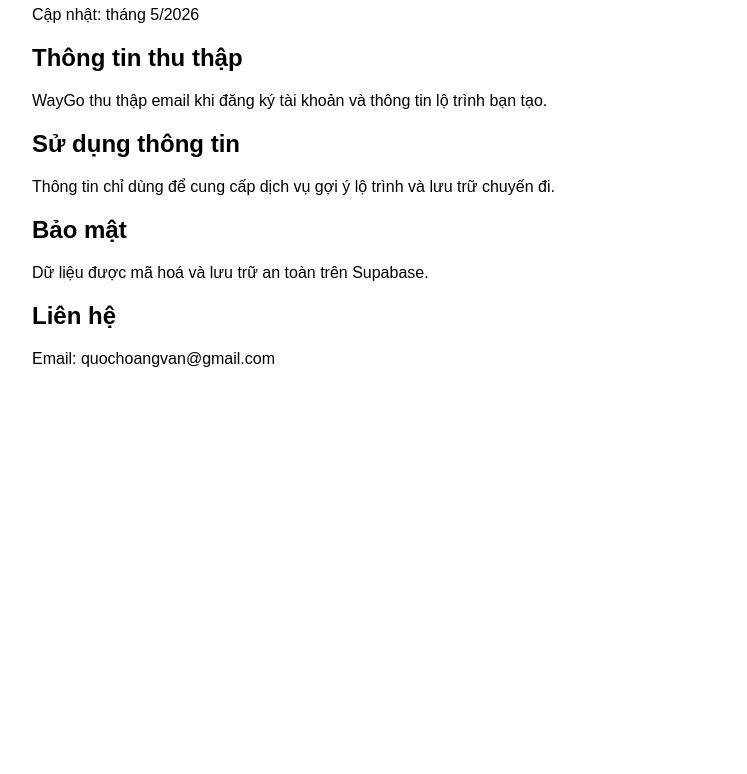
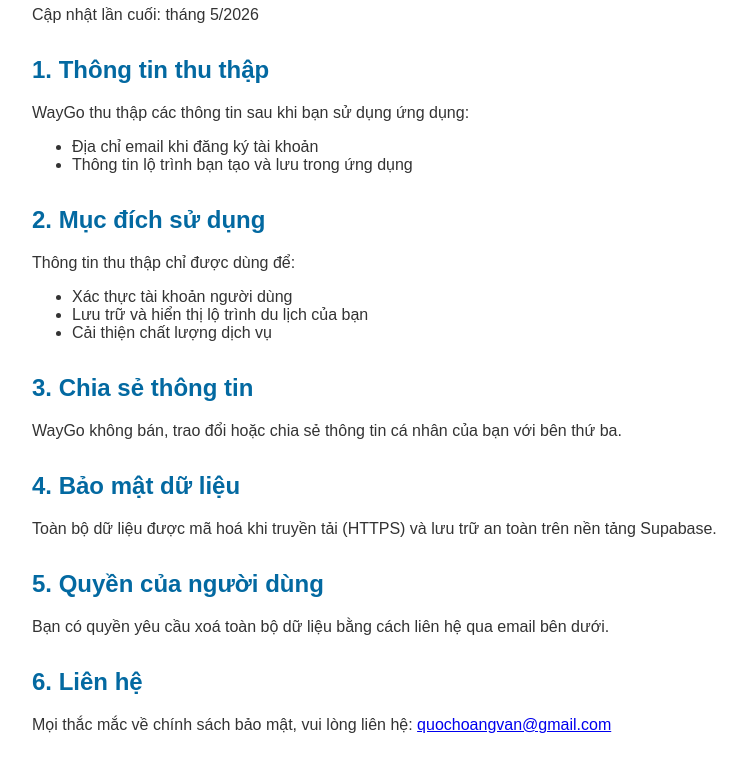
Before and after one commit to quochv/waygo-privacy, a plain HTML site: page index.html in a window 1280 px wide. Shown: the part 92-866 px from the top of the page, without its empty margins (208-955 px from the left). Before the commit the page ends 800 px from the top, so only its background shows below. Drawn offline with Linux system fonts and the light colour scheme.

Commit message:
Update index.html

```diff
--- a/index.html
+++ b/index.html
@@ -1,16 +1,44 @@
 <!DOCTYPE html>
 <html lang="vi">
-<head><meta charset="UTF-8"><title>WayGo - Chính sách bảo mật</title></head>
-<body style="font-family:Arial;max-width:800px;margin:40px auto;padding:0 20px">
+<head>
+  <meta charset="UTF-8">
+  <meta name="viewport" content="width=device-width, initial-scale=1.0">
+  <title>WayGo - Chính sách bảo mật</title>
+  <style>
+    body { font-family: Arial, sans-serif; max-width: 800px; margin: 40px auto; padding: 0 24px; color: #333; }
+    h1 { color: #0EA5E9; }
+    h2 { color: #0369A1; margin-top: 32px; }
+  </style>
+</head>
+<body>
   <h1>Chính sách bảo mật - WayGo</h1>
-  <p>Cập nhật: tháng 5/2026</p>
-  <h2>Thông tin thu thập</h2>
-  <p>WayGo thu thập email khi đăng ký tài khoản và thông tin lộ trình bạn tạo.</p>
-  <h2>Sử dụng thông tin</h2>
-  <p>Thông tin chỉ dùng để cung cấp dịch vụ gợi ý lộ trình và lưu trữ chuyến đi.</p>
-  <h2>Bảo mật</h2>
-  <p>Dữ liệu được mã hoá và lưu trữ an toàn trên Supabase.</p>
-  <h2>Liên hệ</h2>
-  <p>Email: quochoangvan@gmail.com</p>
+  <p>Cập nhật lần cuối: tháng 5/2026</p>
+
+  <h2>1. Thông tin thu thập</h2>
+  <p>WayGo thu thập các thông tin sau khi bạn sử dụng ứng dụng:</p>
+  <ul>
+    <li>Địa chỉ email khi đăng ký tài khoản</li>
+    <li>Thông tin lộ trình bạn tạo và lưu trong ứng dụng</li>
+  </ul>
+
+  <h2>2. Mục đích sử dụng</h2>
+  <p>Thông tin thu thập chỉ được dùng để:</p>
+  <ul>
+    <li>Xác thực tài khoản người dùng</li>
+    <li>Lưu trữ và hiển thị lộ trình du lịch của bạn</li>
+    <li>Cải thiện chất lượng dịch vụ</li>
+  </ul>
+
+  <h2>3. Chia sẻ thông tin</h2>
+  <p>WayGo không bán, trao đổi hoặc chia sẻ thông tin cá nhân của bạn với bên thứ ba.</p>
+
+  <h2>4. Bảo mật dữ liệu</h2>
+  <p>Toàn bộ dữ liệu được mã hoá khi truyền tải (HTTPS) và lưu trữ an toàn trên nền tảng Supabase.</p>
+
+  <h2>5. Quyền của người dùng</h2>
+  <p>Bạn có quyền yêu cầu xoá toàn bộ dữ liệu bằng cách liên hệ qua email bên dưới.</p>
+
+  <h2>6. Liên hệ</h2>
+  <p>Mọi thắc mắc về chính sách bảo mật, vui lòng liên hệ: <a href="mailto:quochoangvan@gmail.com">quochoangvan@gmail.com</a></p>
 </body>
 </html>
```
